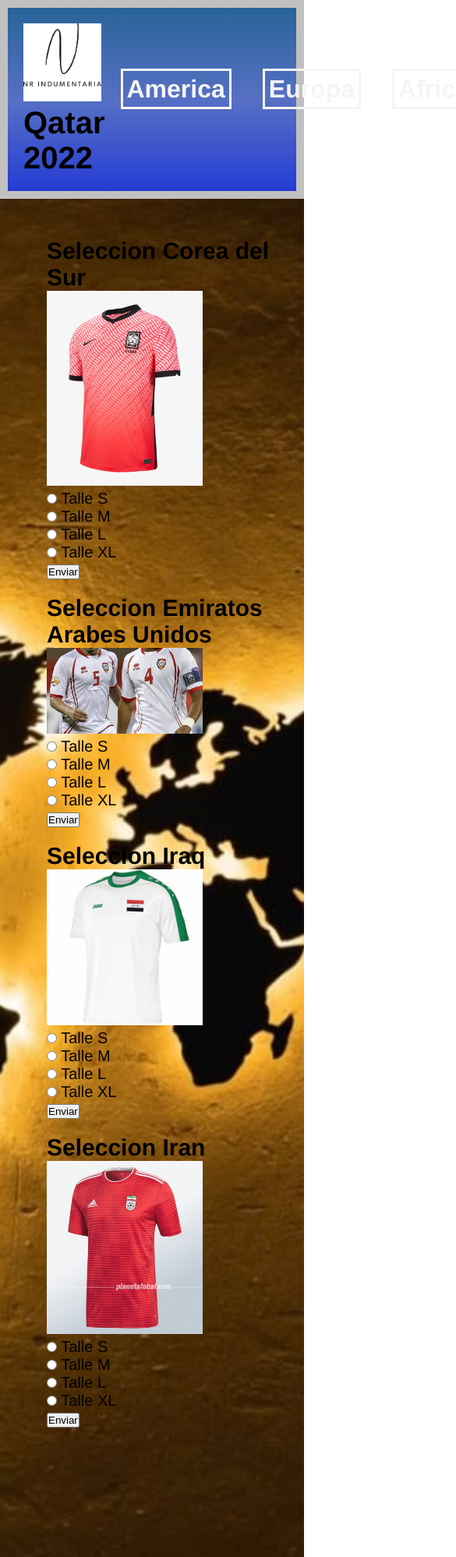
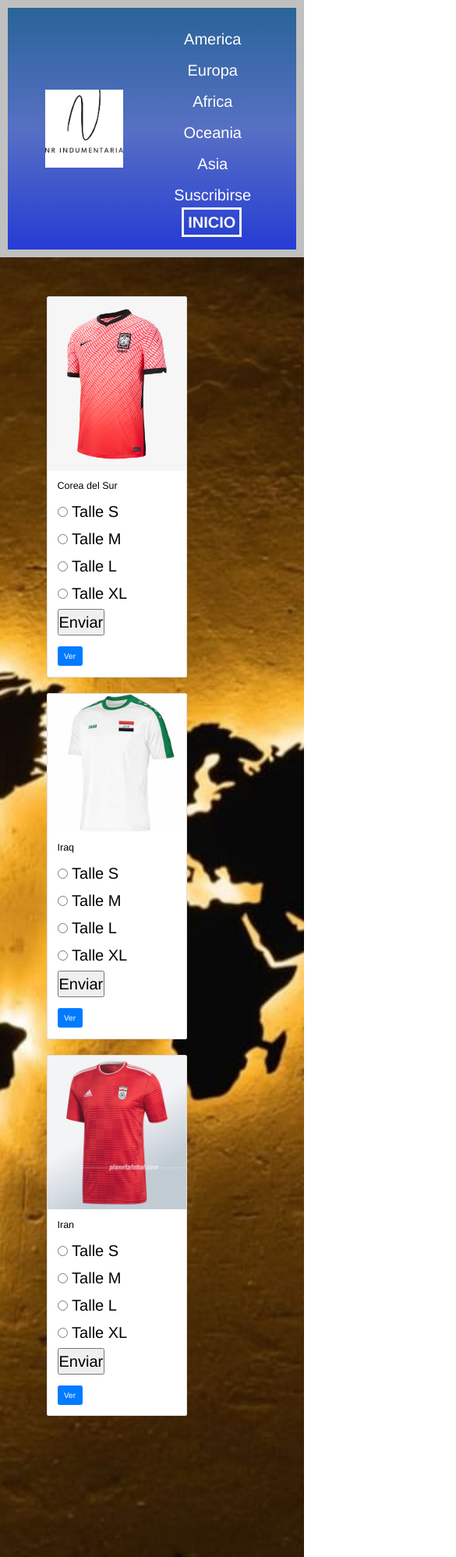
Before and after one commit to NicoRomero10/Proyecto-NR-Indumentaria, a plain HTML site: page page1/pagina_5.html in a window 390 px wide. Shown: the top 1997 px of the page at 78% size, 585 px wide, since content can reach past the window. Drawn offline with nearby package versions, Linux system fonts and the light colour scheme.

Commit message:
Trabaje en la organizacion de las paginas y aplicacion de bootstrap para lograr que sean responsive, tambien en el cambio de aspecto en la barra de navegacion de todas las paginas

```diff
--- a/css/index.css
+++ b/css/index.css
@@ -11,12 +11,6 @@ html {
 body {
     font-family:'Franklin Gothic Medium', 'Arial Narrow', Arial, sans-serif;
     font-size: 2rem;
-}
-
-nav {
-    display: flex;
-
-    text-decoration-color: blue;
 }
 
 .container {
@@ -69,6 +63,7 @@ header .header__img {
 
 .menu .menu__link {
     font-size: 1.6em;
+
 }
 
 .gallery-container {
--- a/page1/pagina_5.html
+++ b/page1/pagina_5.html
@@ -5,50 +5,35 @@
     <meta http-equiv="X-UA-Compatible" content="IE=edge">
     <meta name="viewport" content="width=, initial-scale=1.0">
     <title>Document</title>
+    <link rel="stylesheet" href="https://cdn.jsdelivr.net/npm/bootstrap@4.0.0/dist/css/bootstrap.min.css" integrity="sha384-Gn5384xqQ1aoWXA+058RXPxPg6fy4IWvTNh0E263XmFcJlSAwiGgFAW/dAiS6JXm" crossorigin="anonymous">
     <link rel="stylesheet" href="../css/index.css">
 </head>
 <body>
     <header>
         <div class="logo">
             <img src="../img1/LOGO.jpg" width="100px" alt="NR Indumentaria">
-            <h1>Qatar 2022</h1>
         </div>
-        <nav>
-            <div>
-            <ul class="menu">
-                <li class="menu__item">
-                    <a class="menu__link" href="pagina_1.html">America</a>
-                </li>
-                <li class="menu__item">
-                    <a class="menu__link" href="pagina_2.html">Europa</a>
-                </li>
-                <li class="menu__item">
-                    <a class="menu__link" href="pagina_3.html">Africa</a>
-                </li>
-                <li class="menu__item">
-                    <a class="menu__link" href="pagina_4.html">Oceania</a>
-                </li>
-                <li class="menu__item">
-                    <a class="menu__link" href="pagina_5.html">Asia</a>
-                </li>
-                <li class="menu__item">
-                    <a class="menu__link" href="pagina_6.html">Para Suscribirte</a>
-                </li>
+            <nav class="nav nav-pills flex-column flex-sm-row">
+                <a class="flex-sm-fill text-sm-center nav-link" href="pagina_1.html">America</a>
+                <a class="flex-sm-fill text-sm-center nav-link" href="pagina_2.html">Europa</a>
+                <a class="flex-sm-fill text-sm-center nav-link" href="pagina_3.html">Africa</a>
+                <a class="flex-sm-fill text-sm-center nav-link" href="pagina_4.html">Oceania</a>
+                <a class="flex-sm-fill text-sm-center nav-link" href="pagina_5.html">Asia</a>
+                <a class="flex-sm-fill text-sm-center nav-link" href="pagina_6.html">Suscribirse</a>
                 <li class="menu__item" >
                     <a class="menu__link" href="../index.html">INICIO</a>
                 </li>
-            </ul>
-            </div>
               </nav>
     </header>
         <main class="box2">
-            <div>
-                <section class="data">
+            <section>
                 <form action="" method="get">
-                    <h2 class="data__picture">Seleccion Corea del Sur</h2>
-                        <img class="data__picture" src="../img1/CamisetaCorea del Sur.jpg" alt="Camiseta Corea del Sur" width="200px">
-                        <br>
-                        <article class="data__picture">
+                    <div class="card" style="width: 18rem;">
+                        <img class="card-img-top" src="../img1/CamisetaCorea del Sur.jpg" alt="Card image cap">
+                        <div class="card-body">
+                        <h5 class="card-title">Corea del Sur</h5>
+                        <p class="card-text">
+                            <article class="box2__picture">
                             <input type="radio" name="Opcion" value="Talle S" id="">
                             <label for="">Talle S</label>
                             <br>
@@ -62,17 +47,19 @@
                             <label for="">Talle XL</label>
                             <br>
                             <input type="submit"value="Enviar">
-                        </article>
-                    </form>
+                            </article></p>
+                        <a href="../img1/CamisetaCorea del Sur.jpg" class="btn btn-primary">Ver</a>
+                        </div>
+                    </div>
             </section>
-            </div>
-        <div>
-            <section class="data">
+            <section>
                 <form action="" method="get">
-                <h2 class="data__picture">Seleccion Emiratos Arabes Unidos</h2>
-                    <img class="data__picture" src="../img1/Camiseta Emiratos Arabes.jpg" alt="Camiseta Emiratos Arabes Unidos" width="200px">
-                    <br>
-                    <article class="data__picture">
+                    <div class="card" style="width: 18rem;">
+                        <img class="card-img-top" src="../img1/Camiseta Iraq.jpg" alt="Card image cap">
+                        <div class="card-body">
+                        <h5 class="card-title">Iraq</h5>
+                        <p class="card-text">
+                            <article class="box2__picture">
                             <input type="radio" name="Opcion" value="Talle S" id="">
                             <label for="">Talle S</label>
                             <br>
@@ -86,17 +73,19 @@
                             <label for="">Talle XL</label>
                             <br>
                             <input type="submit"value="Enviar">
-                    </article>
-                </form>
+                            </article></p>
+                        <a href="../img1/Camiseta Iraq.jpg" class="btn btn-primary">Ver</a>
+                        </div>
+                    </div>
             </section>
-        </div>
-        <div>
-            <section class="data">
+            <section>
                 <form action="" method="get">
-                <h2 class="data__picture">Seleccion Iraq</h2>
-                    <img class="data__picture" src="../img1/Camiseta Iraq.jpg" alt="Camiseta Iraq" width="200px">
-                    <br>
-                    <article class="data__picture">
+                    <div class="card" style="width: 18rem;">
+                        <img class="card-img-top" src="../img1/Camiseta Iran.jpg" alt="Card image cap">
+                        <div class="card-body">
+                        <h5 class="card-title">Iran</h5>
+                        <p class="card-text">
+                            <article class="box2__picture">
                             <input type="radio" name="Opcion" value="Talle S" id="">
                             <label for="">Talle S</label>
                             <br>
@@ -110,34 +99,11 @@
                             <label for="">Talle XL</label>
                             <br>
                             <input type="submit"value="Enviar">
-                    </article>
-                </form>
+                            </article></p>
+                        <a href="../img1/Camiseta Iran.jpg" class="btn btn-primary">Ver</a>
+                        </div>
+                    </div>
             </section>
-        </div>
-        <div>
-            <section class="data">
-                <form action="" method="get">
-                <h2 class="data__picture">Seleccion Iran</h2>
-                    <img class="data__picture" src="../img1/Camiseta Iran.jpg" alt="Camiseta Camerun" width="200px">
-                    <br>
-                    <article class="data__picture">
-                        <input type="radio" name="Opcion" value="Talle S" id="">
-                        <label for="">Talle S</label>
-                        <br>
-                        <input type="radio" name="Opcion" value="Talle M" id="">
-                        <label for="">Talle M</label>
-                        <br>
-                        <input type="radio" name="Opcion" value="Talle L" id="">
-                        <label for="">Talle L</label>
-                        <br>
-                        <input type="radio" name="Opcion" value="Talle XL" id="">
-                        <label for="">Talle XL</label>
-                        <br>
-                        <input type="submit"value="Enviar">
-                    </article>
-                </form>
-            </section>
-        </div>
         </main>
         <footer>
             <h4>Copyright - Todos los derechos reservados</h4>
@@ -149,5 +115,6 @@
                 <a href="https://www.facebook.com/nicolas.romero.5494/" target="_blank">Facebook</a>
             </section>
         </footer>
+        <script src="https://cdn.jsdelivr.net/npm/bootstrap@4.0.0/dist/js/bootstrap.min.js" integrity="sha384-JZR6Spejh4U02d8jOt6vLEHfe/JQGiRRSQQxSfFWpi1MquVdAyjUar5+76PVCmYl" crossorigin="anonymous"></script>
 </body>
 </html>
```
Also changed, not shown: page1/pagina_1.html (+6 -8 lines), page1/pagina_2.html (+52 -37 lines), page1/pagina_3.html (+53 -60 lines), page1/pagina_4.html (+31 -42 lines), page1/pagina_6.html (+13 -28 lines). Lines whose indentation alone changed are shown as unchanged.
